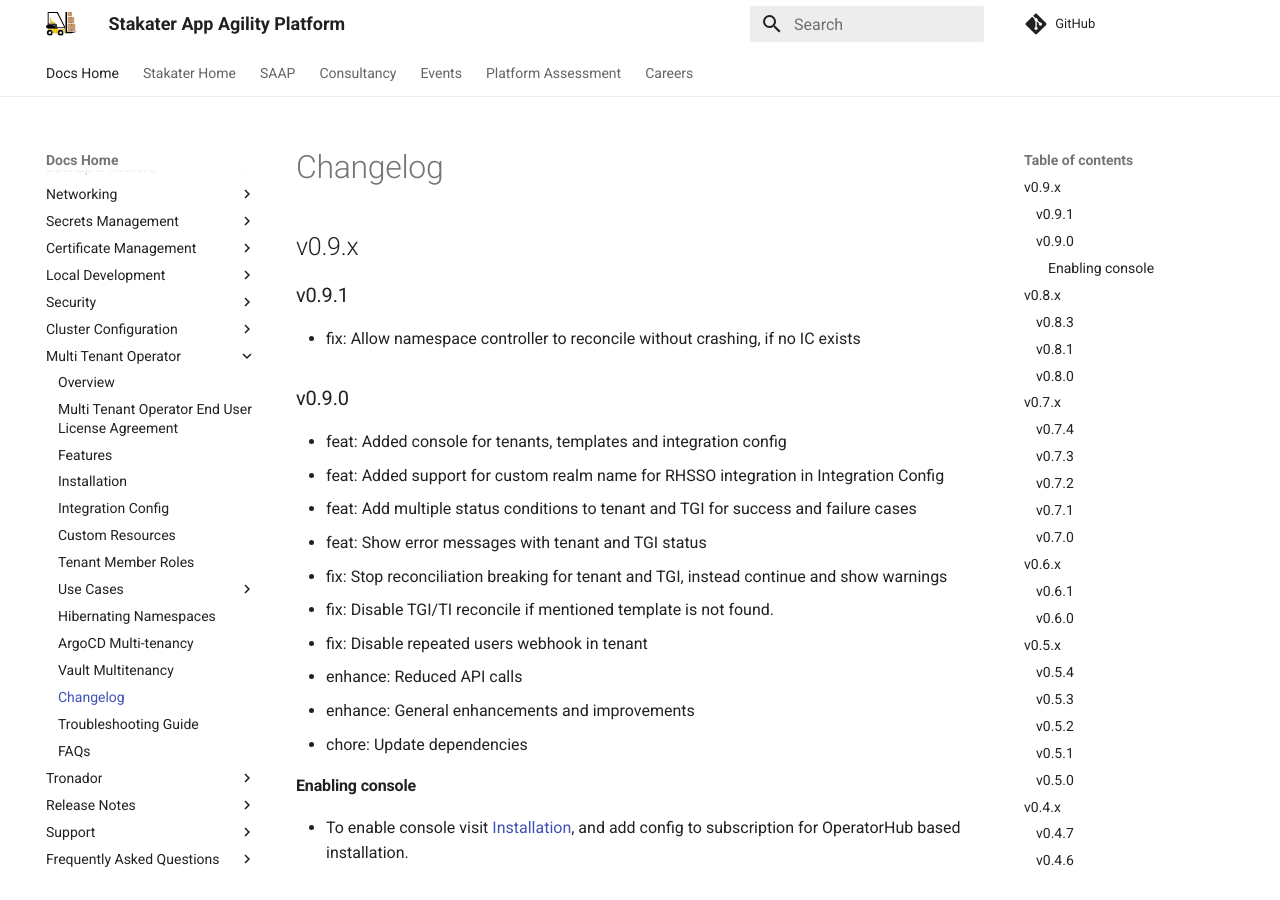
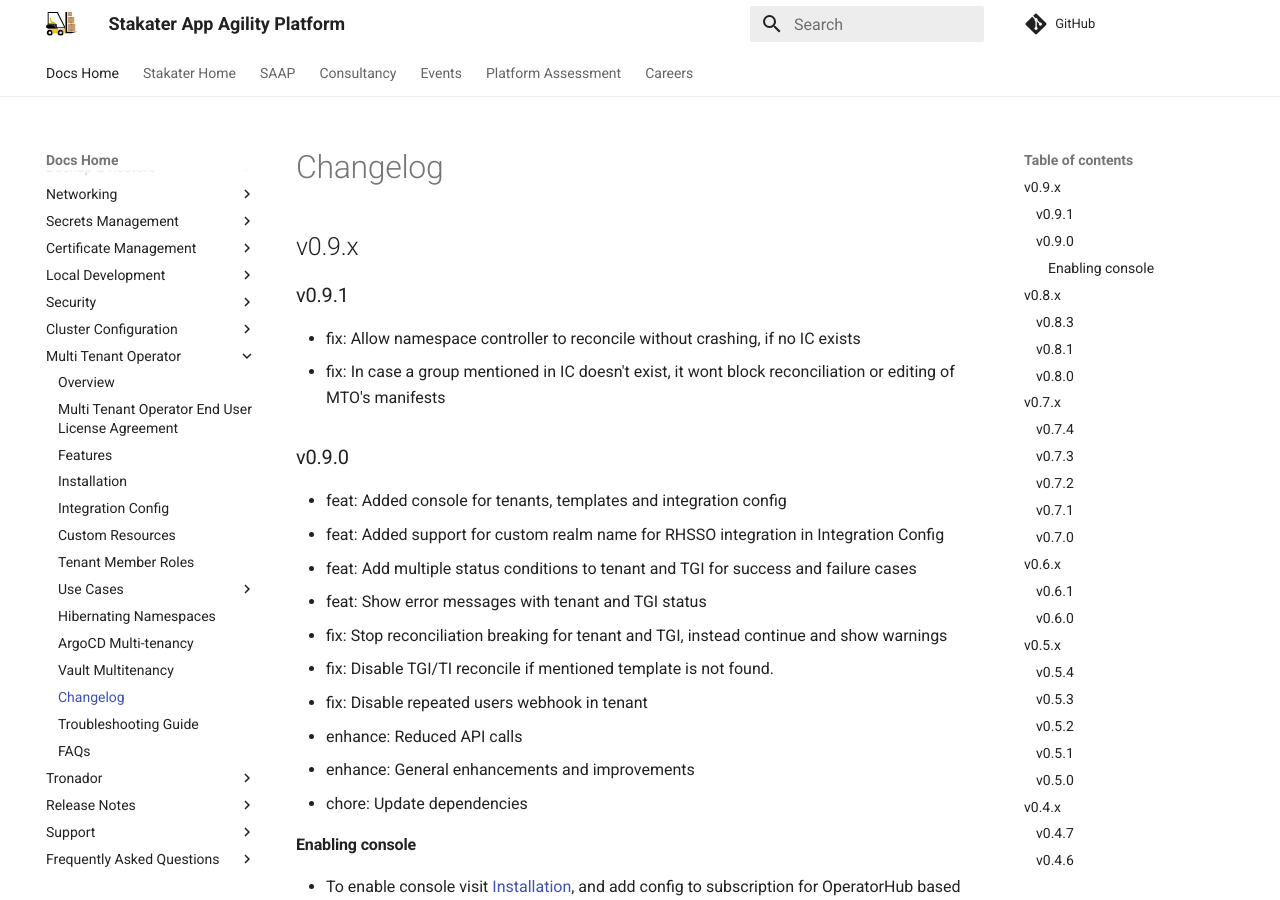
Before and after one commit to stakater/stakater-docs, an MkDocs documentation site: the page built from docs/content/sre/multi-tenant-operator/changelog.md, in a window 1280 px wide and 900 px high. Built offline with MkDocs 1.6.1 and Material for MkDocs 9.7.7, drawn with Linux system fonts in a browser that asks for light colours; comment, search, counter and statistics services are not loaded.

Commit message:
update changelog

```diff
--- a/docs/content/sre/multi-tenant-operator/changelog.md
+++ b/docs/content/sre/multi-tenant-operator/changelog.md
@@ -5,6 +5,7 @@
 ### v0.9.1
 
 - fix: Allow namespace controller to reconcile without crashing, if no IC exists
+- fix: In case a group mentioned in IC doesn't exist, it wont block reconciliation or editing of MTO's manifests
 
 ### v0.9.0
 
```
